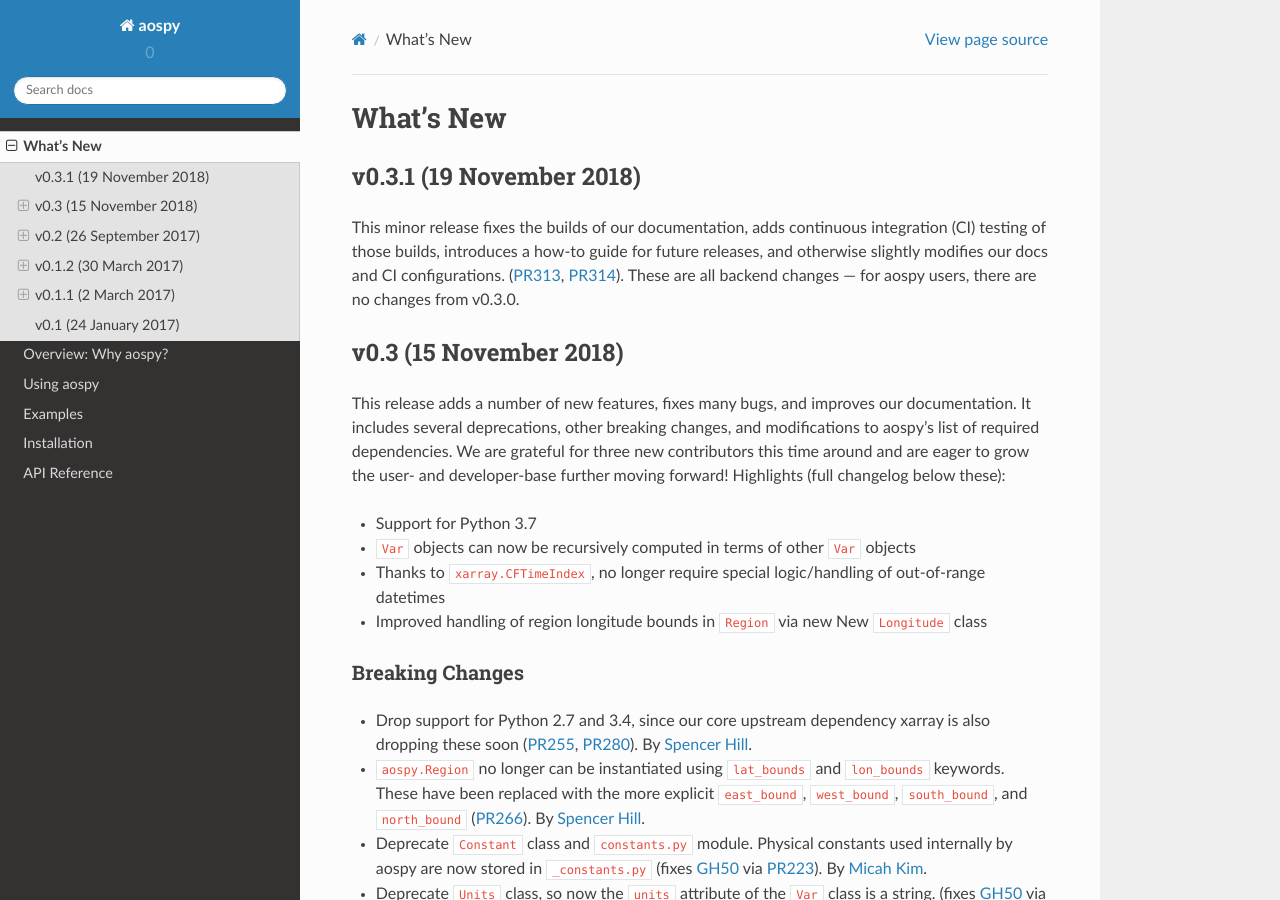
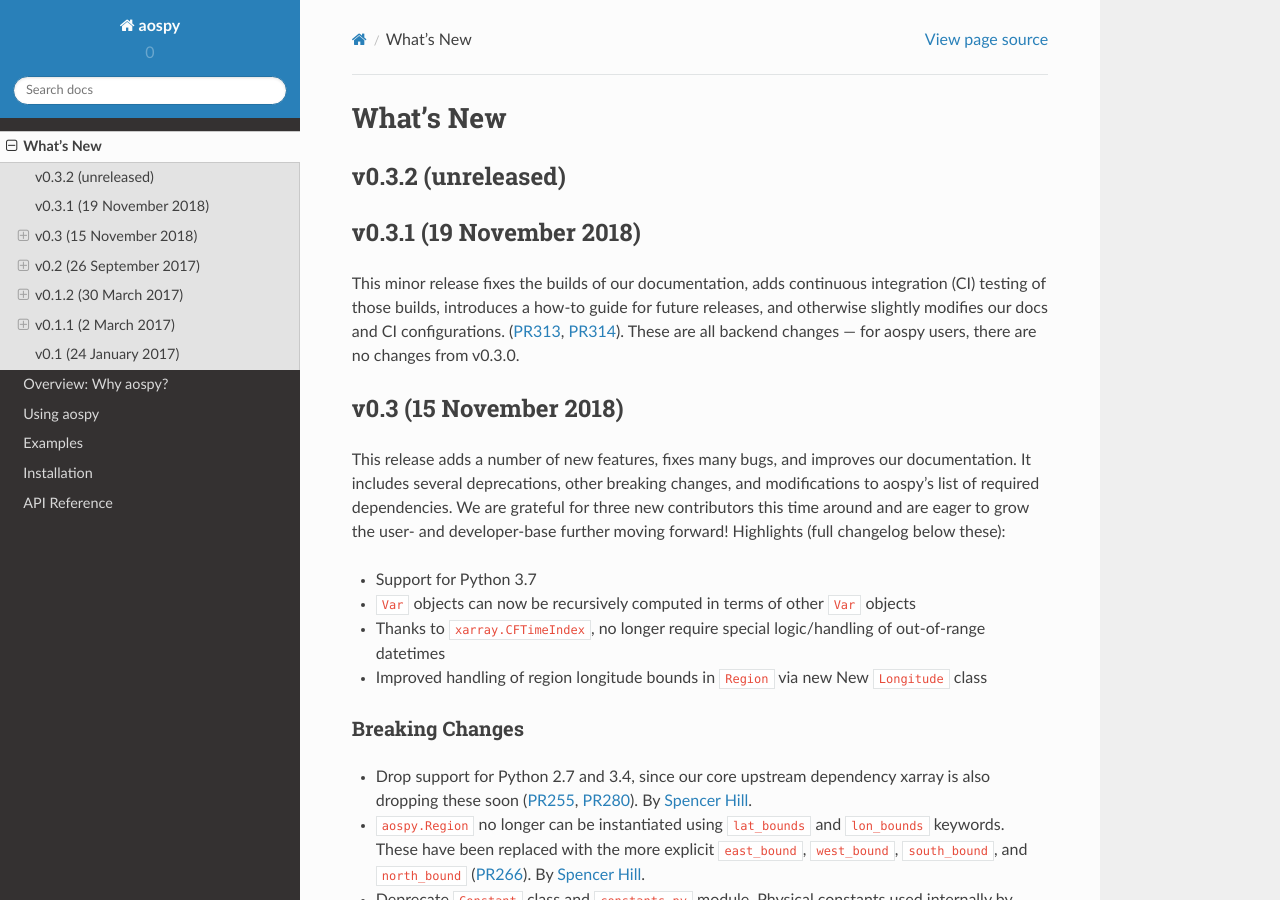
Before and after one commit to spencerahill/aospy, a Sphinx documentation site: the page built from doc/whats-new.rst, in a window 1280 px wide and 900 px high. Built offline with Sphinx 7.4.7 and the Read the Docs theme 2.0.0, drawn with Linux system fonts in a browser that asks for light colours.

Commit message:
Revert to dev version

```diff
--- a/doc/whats-new.rst
+++ b/doc/whats-new.rst
@@ -3,6 +3,11 @@
 ##########
 What's New
 ##########
+
+.. _whats-new.0.3.2:
+
+v0.3.2 (unreleased)
+===================
 
 .. _whats-new.0.3.1:
 
```
